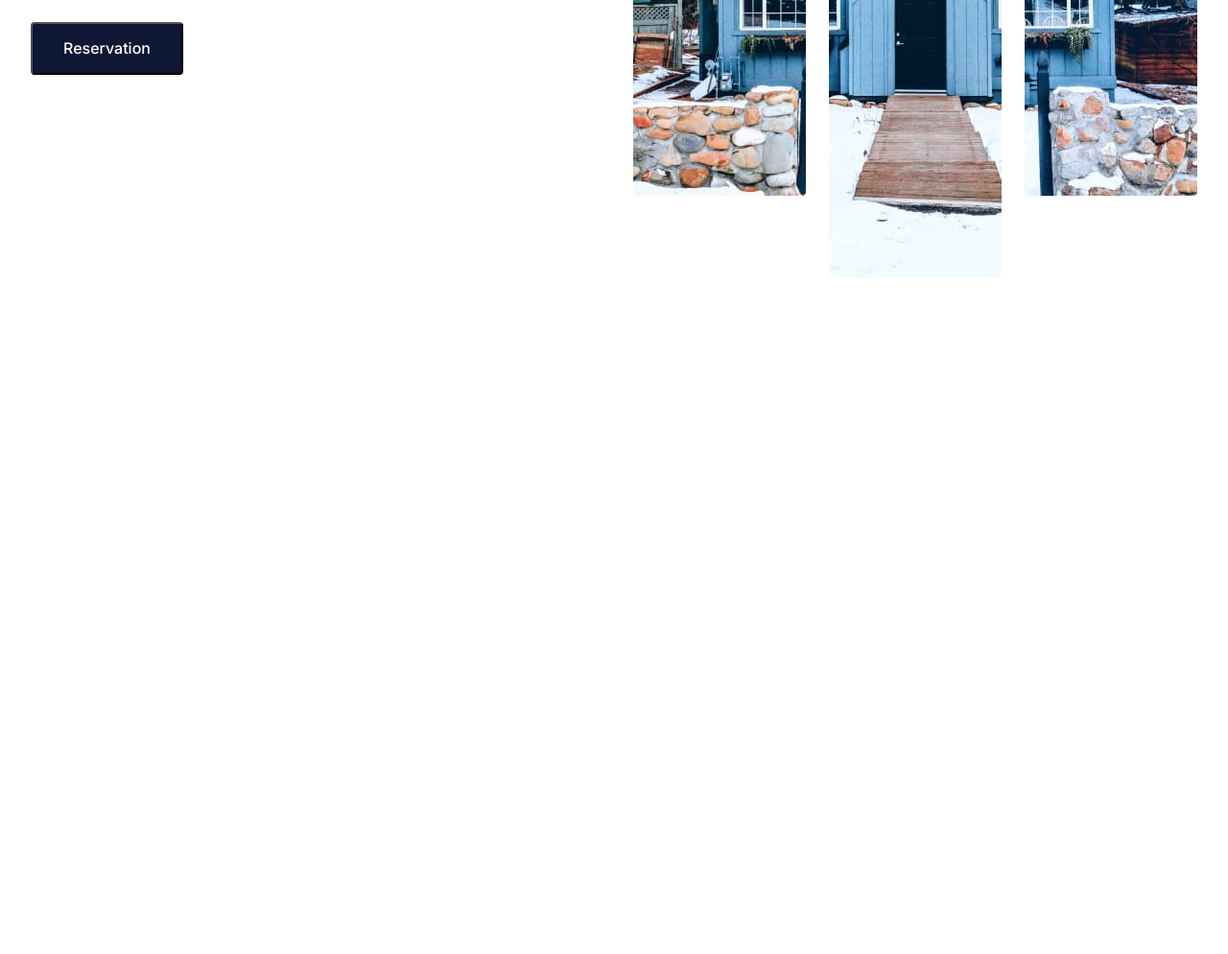
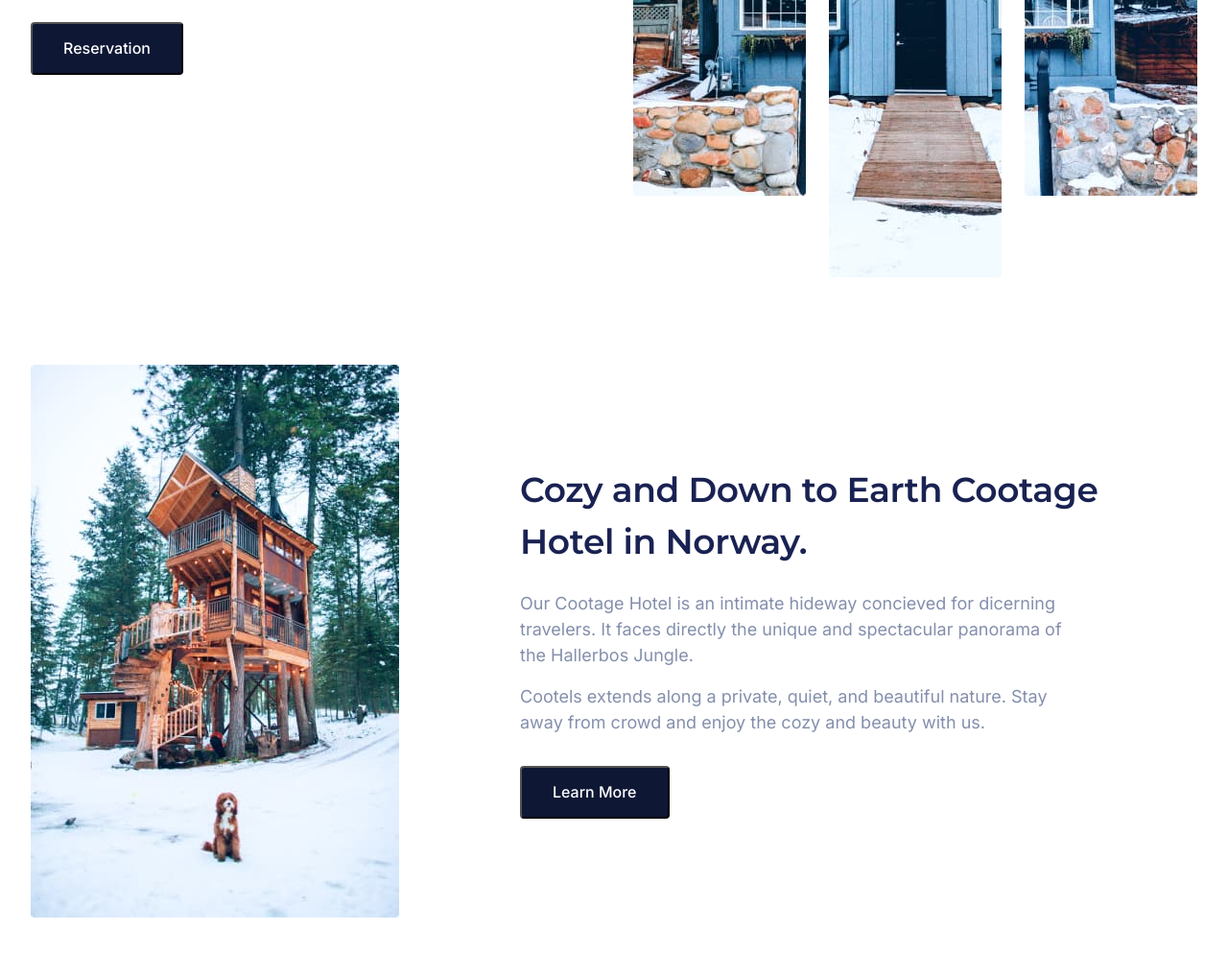
Before and after one commit to MishaPanivnyk/cootels_site, a website built with Parcel: page src/index.html in a window 1280 px wide. Shown: the part 615-1609 px from the top of the page at 96% size. Before the commit the page ends 915 px from the top, so only its background shows below. Built offline with nearby package versions, Linux system fonts and the light colour scheme.

Commit message:
add section cootage

```diff
--- a/src/index.html
+++ b/src/index.html
@@ -16,6 +16,9 @@
   <body>
     <!-- ❗️❗️❗️ Add partials like so for every page -->
     <include src="./partials/header.html"></include>
-    <main><include src="./partials/hero.html"></include></main>
+    <main>
+      <include src="./partials/hero.html"></include>
+      <include src="./partials/cootage.html"></include>
+    </main>
   </body>
 </html>
--- /dev/null
+++ b/src/partials/cootage.html
@@ -0,0 +1,20 @@
+<section class="cootage">
+  <div class="container">
+    <img src="/src/images/cootage.jpg" alt="cootage" />
+    <div class="cootage__text-container">
+      <h2 class="cootage__title">
+        Cozy and Down to Earth Cootage Hotel in Norway.
+      </h2>
+      <p class="cootage__text">
+        Our Cootage Hotel is an intimate hideway concieved for dicerning
+        travelers. It faces directly the unique and spectacular panorama of the
+        Hallerbos Jungle.
+      </p>
+      <p class="cootage__desc">
+        Cootels extends along a private, quiet, and beautiful nature. Stay away
+        from crowd and enjoy the cozy and beauty with us.
+      </p>
+      <button class="btn cootage__btn" type="button">Learn More</button>
+    </div>
+  </div>
+</section>
--- /dev/null
+++ b/src/sass/_cootage.scss
@@ -0,0 +1,38 @@
+.cootage {
+  padding: 80px 0px;
+  .container {
+    display: flex;
+    align-items: center;
+  }
+}
+.cootage__text-container {
+  margin-left: 126px;
+}
+.cootage__title {
+  font-family: 'Montserrat';
+  font-style: normal;
+  font-weight: 600;
+  font-size: 36px;
+  line-height: 1.5;
+
+  letter-spacing: -0.01em;
+  margin-bottom: 24px;
+}
+.cootage__text,
+.cootage__desc {
+  font-weight: 400;
+  font-size: 18px;
+  line-height: 1.5;
+
+  color: #848fac;
+  max-width: 584px;
+}
+.cootage__text {
+  margin-bottom: 16px;
+}
+.cootage__desc {
+  margin-bottom: 32px;
+}
+.cootage__btn {
+  padding: 16px 32px;
+}
--- a/src/sass/index.scss
+++ b/src/sass/index.scss
@@ -8,3 +8,4 @@
 
 @import './header';
 @import './hero';
+@import './cootage';
```
Also changed, not shown: src/images/cootage.jpg (added).
